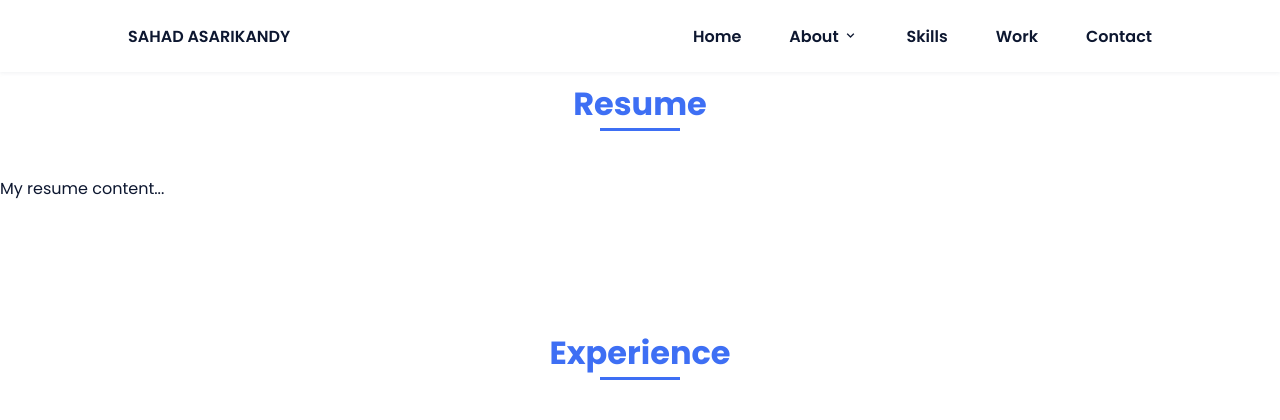
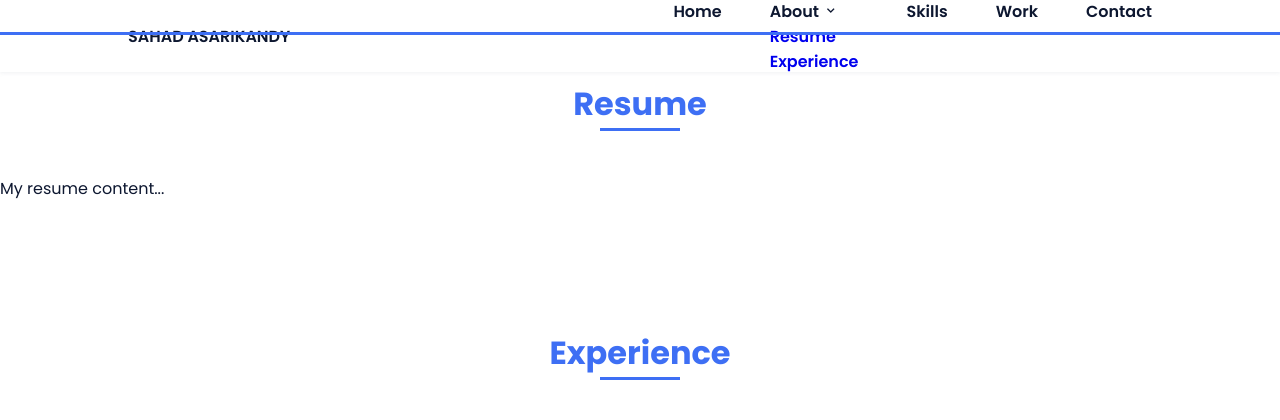
Before and after one commit to sahad-error/sahadasarikandy-website, a PHP site: page / in a window 1280 px wide. Shown: the top 420 px of the page. Run offline with PHP 8.4, Linux system fonts and the light colour scheme.

Commit message:
styles.css

```diff
--- a/assets/css/styles.css
+++ b/assets/css/styles.css
@@ -172,62 +172,6 @@ img {
   top: 2rem;
   background-color: var(--first-color);
 }
-/* ===== DROPDOWN MENU ===== */
-/* === Dropdown Menu Styling === */
-.sahad__dropdown {
-  position: relative;
-}
-
-.dropdown__menu {
-  display: none;
-  position: absolute;
-  top: 2.5rem;
-  left: 0;
-  background-color: #fff;
-  min-width: 160px;
-  box-shadow: 0 2px 8px rgba(0, 0, 0, 0.15);
-  border-radius: 0.5rem;
-  z-index: var(--z-fixed);
-}
-dropdown__menu {
-  opacity: 0;
-  visibility: hidden;
-  transform: translateY(10px);
-  transition: all 0.3s ease;
-}
-
-.sahad__dropdown:hover .dropdown__menu {
-  display: block;
-  opacity: 1;
-  visibility: visible;
-  transform: translateY(0);
-}
-
-.dropdown__menu li {
-  padding: 0;
-}
-
-.dropdown__link {
-  display: block;
-  padding: 0.75rem 1.25rem;
-  color: var(--second-color);
-  font-weight: 500;
-  font-size: 0.95rem;
-  white-space: nowrap;
-}
-
-.dropdown__link:hover {
-  background-color: #f5f5f5;
-  color: var(--first-color);
-}
-
-/* === Show dropdown on hover for desktop === */
-@media screen and (min-width: 768px) {
-  .sahad__dropdown:hover .dropdown__menu {
-    display: block;
-  }
-}
-
 /*===== HOME =====*/
 .home {
   position: relative;
```
